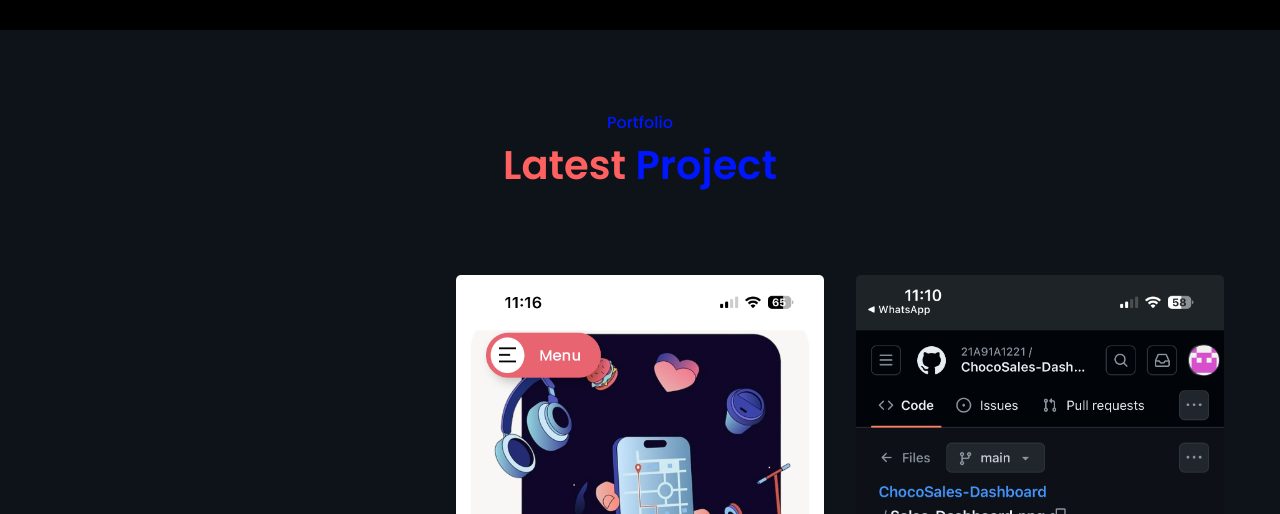
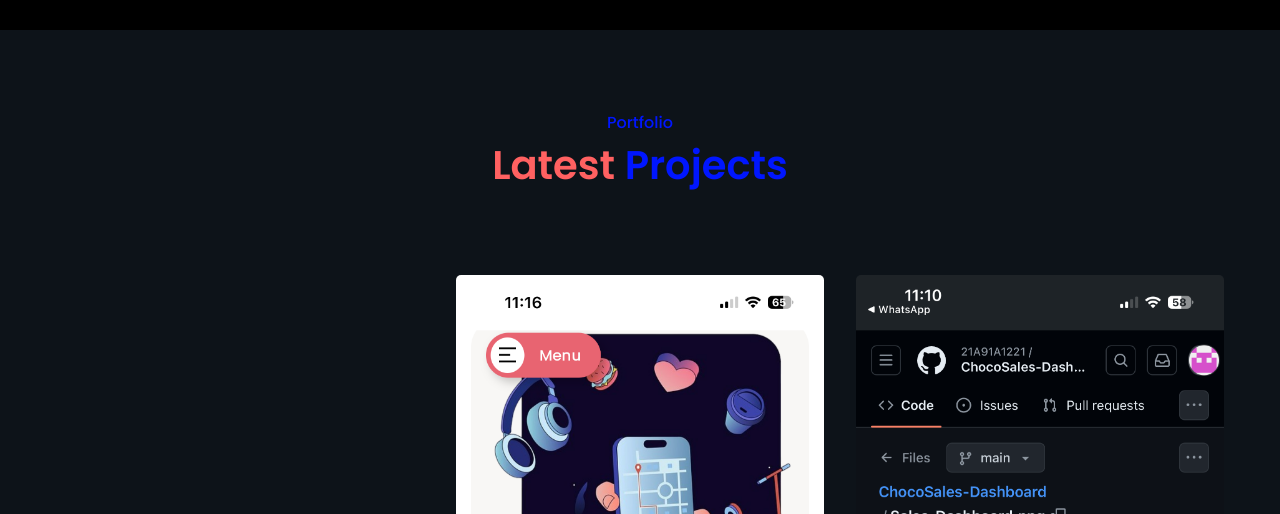
Before and after one commit to 21A91A1221/MyPortfolio, a plain HTML site: page index.html in a window 1280 px wide. Shown: the part 1880-2394 px from the top of the page. Drawn offline with Linux system fonts and the light colour scheme.

Commit message:
Update index.html

```diff
--- a/index.html
+++ b/index.html
@@ -74,7 +74,7 @@
     <section class="project">
       <div class="section__container project__container">
         <p class="section__subtitle">Portfolio</p>
-        <h2 class="section__title"><span>Latest</span> Project</h2>
+        <h2 class="section__title"><span>Latest</span> Projects</h2>
         <div class="project__grid">
           <div class="project__card">
             <img src="assets/project1.PNG" alt="project" />
```
